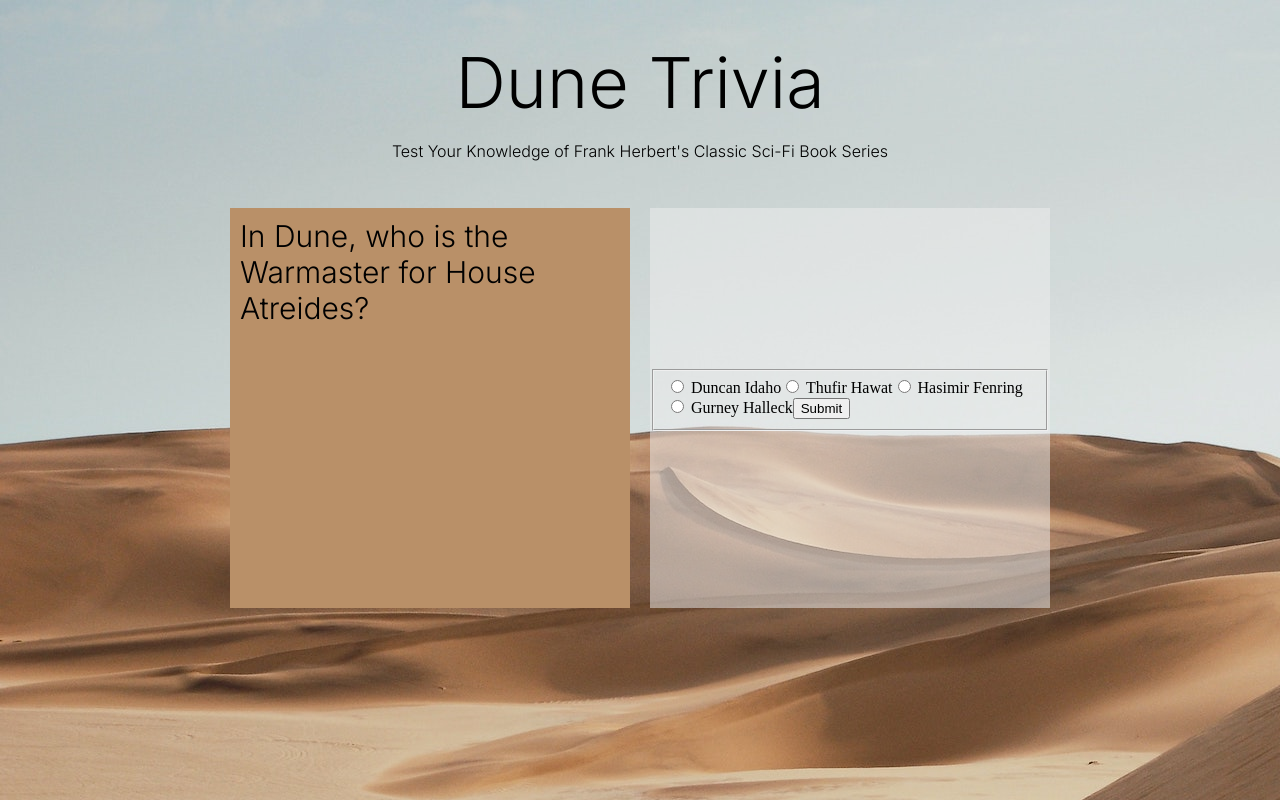
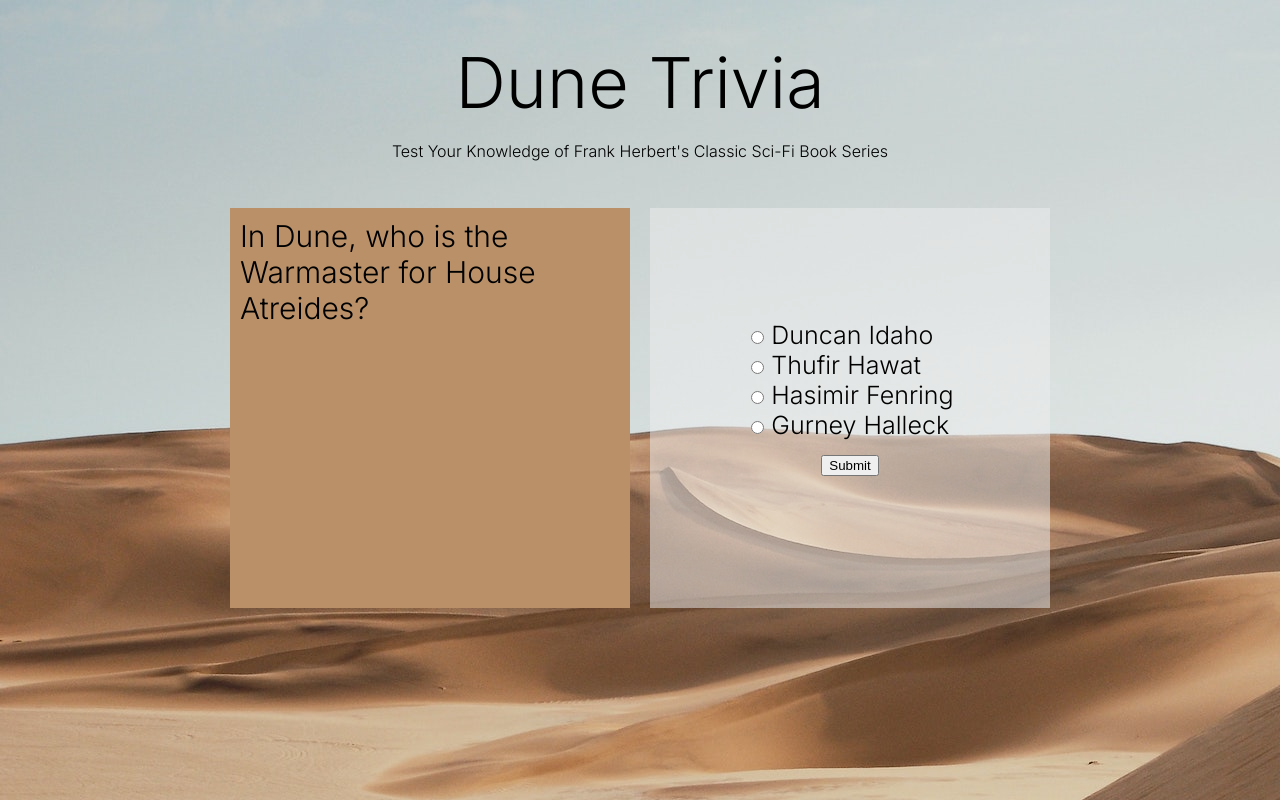
Before and after one commit to philberdecio/Dune-Trivia, a plain HTML site: page index.html in a window 1280 px wide. Both pictures are taken after a click on the button "start". Drawn offline with Linux system fonts and the light colour scheme.

Commit message:
made some UI adjustments

```diff
--- a/main.js
+++ b/main.js
@@ -132,11 +132,13 @@ function nextQuestion() {
                 if (radios[i].value === currentQuestion.answer) {
                         document.querySelector("#display-result").innerText = "Correct!"
                         score++;
+                        document.querySelector("#submit-div").innerHTML = "";
                         document.querySelector("#button-div").innerHTML = `<button id ="next-button" type="button">Next</button>`
                         document.querySelector("#next-button").addEventListener("click", checkNext);
 
                     } else if (radios[i] !== currentQuestion.answer) {
                         document.querySelector("#display-result").innerText = `Incorrect! The correct answer is ${currentAnswer}`;
+                        document.querySelector("#submit-div").innerHTML = "";
                         document.querySelector("#button-div").innerHTML = `<button id ="next-button" type="button">Next</button>`
                         document.querySelector("#next-button").addEventListener("click", checkNext);
 
@@ -159,11 +161,11 @@ function renderQuestion (questionObject) {
     let answer2 = questionObject.choices[1];
     let answer3 = questionObject.choices[2];
     let answer4 = questionObject.choices[3];
-    fieldSet.innerHTML = `<input type="radio" id="choice-A" name="choices" value="A"></input>
-    <label class = "labels" id="label-a" for="A">${answer1}</label><input type="radio" id="choice-B" name="choices" value="B"></input>
-    <label class = "labels" id = "label-b" for="B">${answer2}</label><input type="radio" id="choice-C" name="choices" value="C"></input>
-    <label class = "labels" id="label-c" for="C">${answer3}</label><input type="radio" id="choice-D" name="choices" value="D"></input>
-    <label class = "labels" id="label-d" for="D">${answer4}</label><button id="toSubmit" type="submit" form="answers-form">Submit</button>`
+    fieldSet.innerHTML = `<div><input type="radio" id="choice-A" name="choices" value="A"></input>
+    <label class = "labels" id="label-a" for="A">${answer1}</label></div><div><input type="radio" id="choice-B" name="choices" value="B"></input>
+    <label class = "labels" id = "label-b" for="B">${answer2}</label></div><div><input type="radio" id="choice-C" name="choices" value="C"></input>
+    <label class = "labels" id="label-c" for="C">${answer3}</label></div><div><input type="radio" id="choice-D" name="choices" value="D"></input>
+    <label class = "labels" id="label-d" for="D">${answer4}</label></div><div id="submit-div"><button id="toSubmit" type="submit" form="answers-form">Submit</button></div>`
 }
 
 function endGame () {
--- a/style.css
+++ b/style.css
@@ -58,17 +58,31 @@ body {
     justify-content: center;
 }
 
-.answers-div {
-    margin-bottom: 75px;
-}
-
 .starter-text {
     font-family: 'Inter', sans-serif;
     font-size: 40px;
     margin: 40px 20px 20px 10px;
     text-align: center;
+}
 
-}
 p {
     font-family: 'Inter', sans-serif;
 }
+
+
+fieldset {
+    outline: none;
+    border: none;
+}
+
+.labels {
+    font-size: 25px;
+    font-family: 'Inter', sans-serif;
+}
+
+#submit-div {
+    display: flex;
+    align-items: center;
+    justify-content: center;
+    margin-top: 15px;
+}
```
Also changed, not shown: pseudocode.txt.
